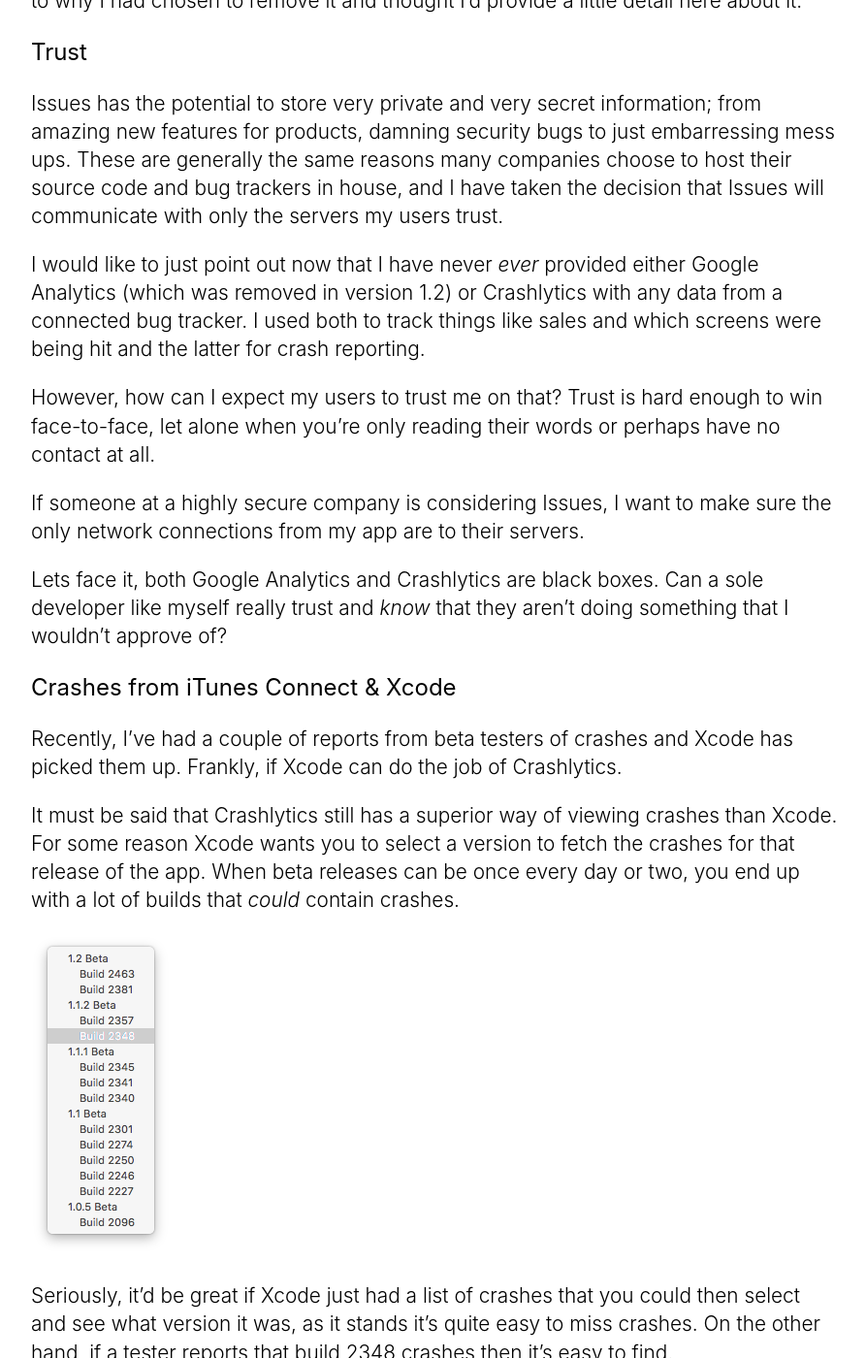
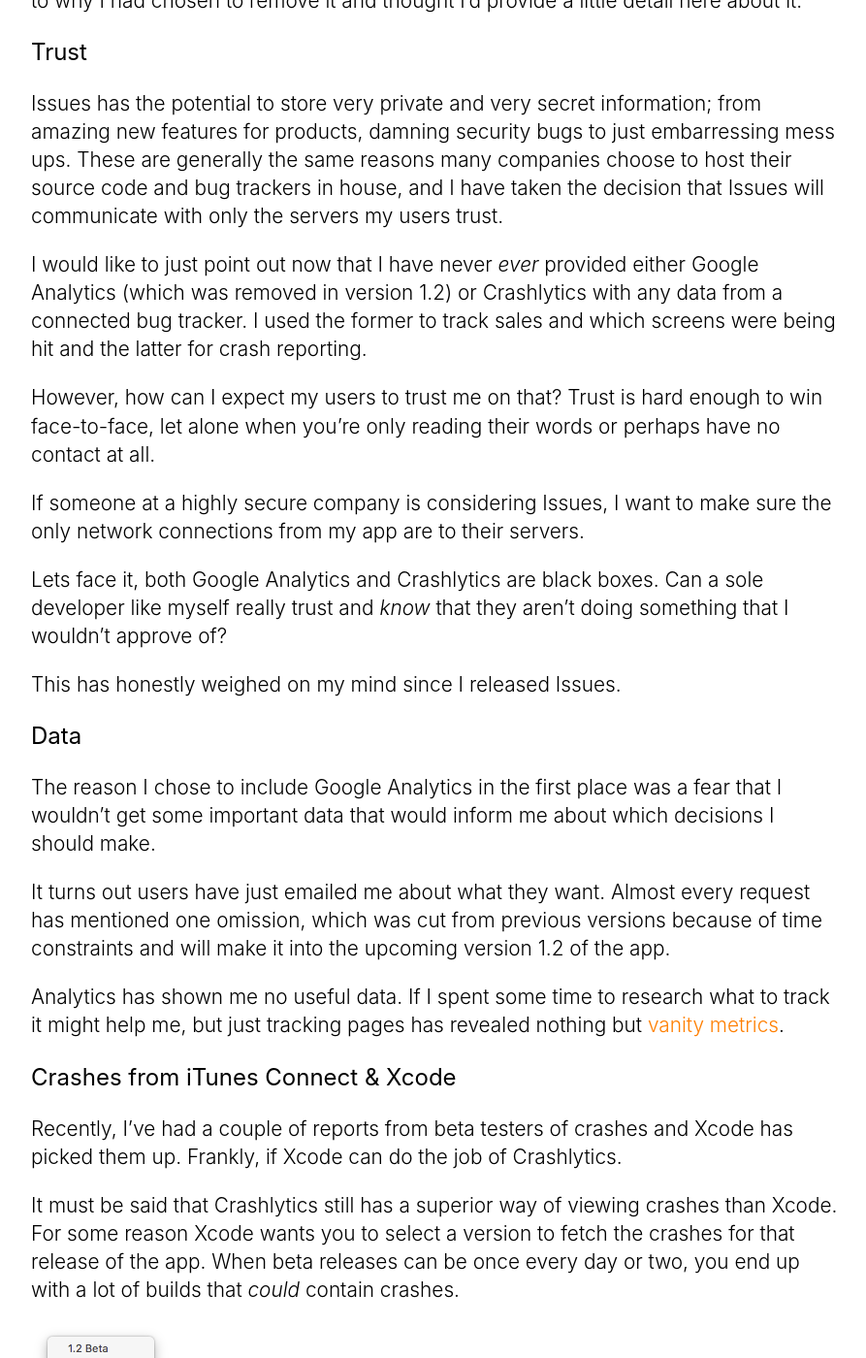
Before and after one commit to danielctull/danielctull.github.com, a Jekyll site: the page built from _posts/2015-11-16-removing-crashlytics.markdown, in a window 1280 px wide and 1400 px high, scrolled down 487 px. Shown: the whole window at 97% size, without its empty margins (192-1085 px from the left). Built offline with Jekyll 4.4.1, drawn with Linux system fonts in a browser that asks for light colours.

Commit message:
Update removing crashlytics post

```diff
--- a/_posts/2015-11-16-removing-crashlytics.markdown
+++ b/_posts/2015-11-16-removing-crashlytics.markdown
@@ -13,13 +13,24 @@ On the 20th October, I added the following issue to Issues' tracker: **#238: Rem
 
 Issues has the potential to store very private and very secret information; from amazing new features for products, damning security bugs to just embarressing mess ups. These are generally the same reasons many companies choose to host their source code and bug trackers in house, and I have taken the decision that Issues will communicate with only the servers my users trust.
 
-I would like to just point out now that I have never *ever* provided either Google Analytics (which was removed in version 1.2) or Crashlytics with any data from a connected bug tracker. I used both to track things like sales and which screens were being hit and the latter for crash reporting.
+I would like to just point out now that I have never *ever* provided either Google Analytics (which was removed in version 1.2) or Crashlytics with any data from a connected bug tracker. I used the former to track sales and which screens were being hit and the latter for crash reporting.
 
 However, how can I expect my users to trust me on that? Trust is hard enough to win face-to-face, let alone when you're only reading their words or perhaps have no contact at all.
 
 If someone at a highly secure company is considering Issues, I want to make sure the only network connections from my app are to their servers.
 
 Lets face it, both Google Analytics and Crashlytics are black boxes. Can a sole developer like myself really trust and *know* that they aren't doing something that I wouldn't approve of?
+
+This has honestly weighed on my mind since I released Issues.
+
+## Data
+
+The reason I chose to include Google Analytics in the first place was a fear that I wouldn't get some important data that would inform me about which decisions I should make.
+
+It turns out users have just emailed me about what they want. Almost every request has mentioned one omission, which was cut from previous versions because of time constraints and will make it into the upcoming version 1.2 of the app.
+
+Analytics has shown me no useful data. If I spent some time to research what to track it might help me, but just tracking pages has revealed nothing but [vanity metrics](http://www.startuplessonslearned.com/2009/12/why-vanity-metrics-are-dangerous.html).
+
 
 ## Crashes from iTunes Connect & Xcode
 
```
